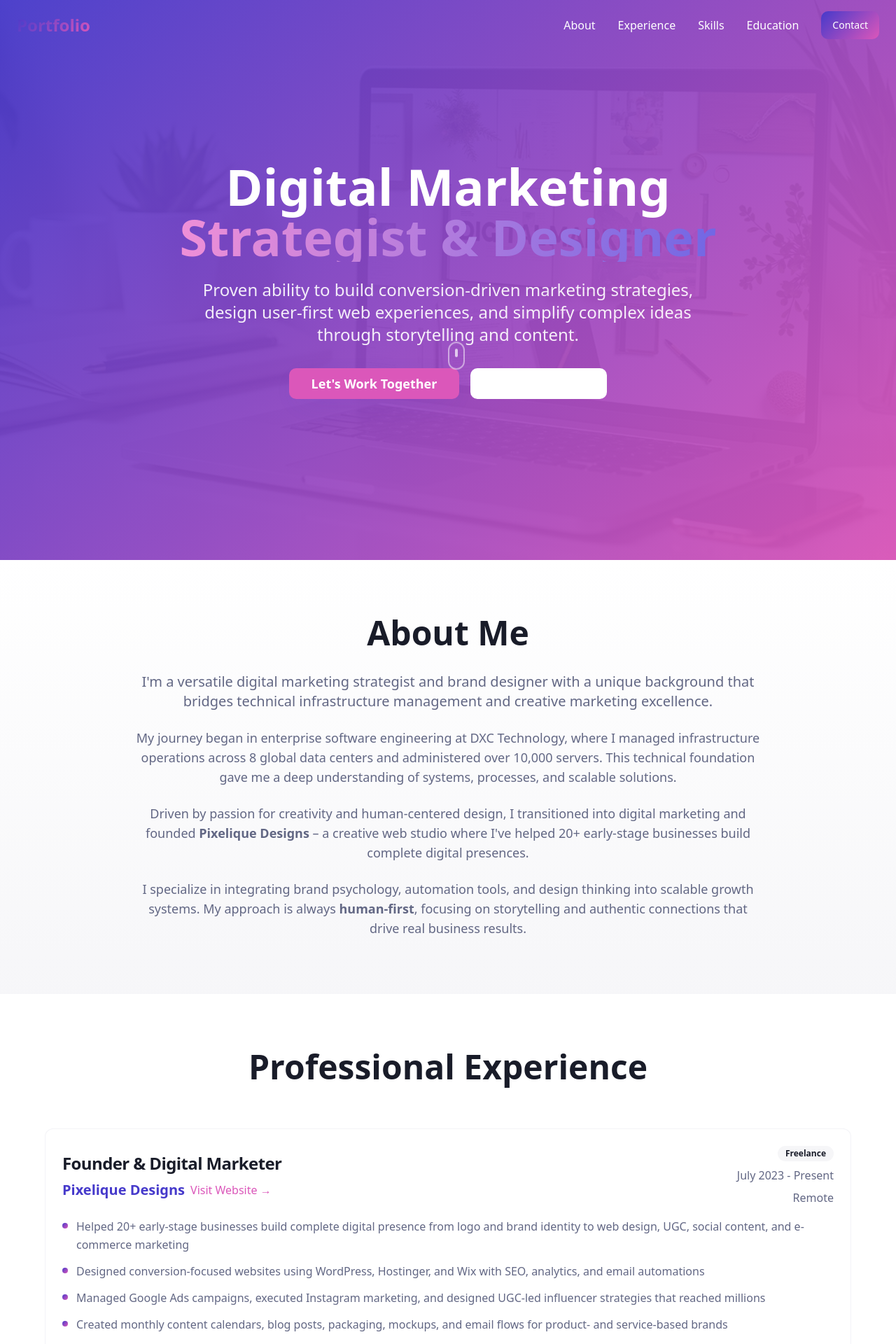
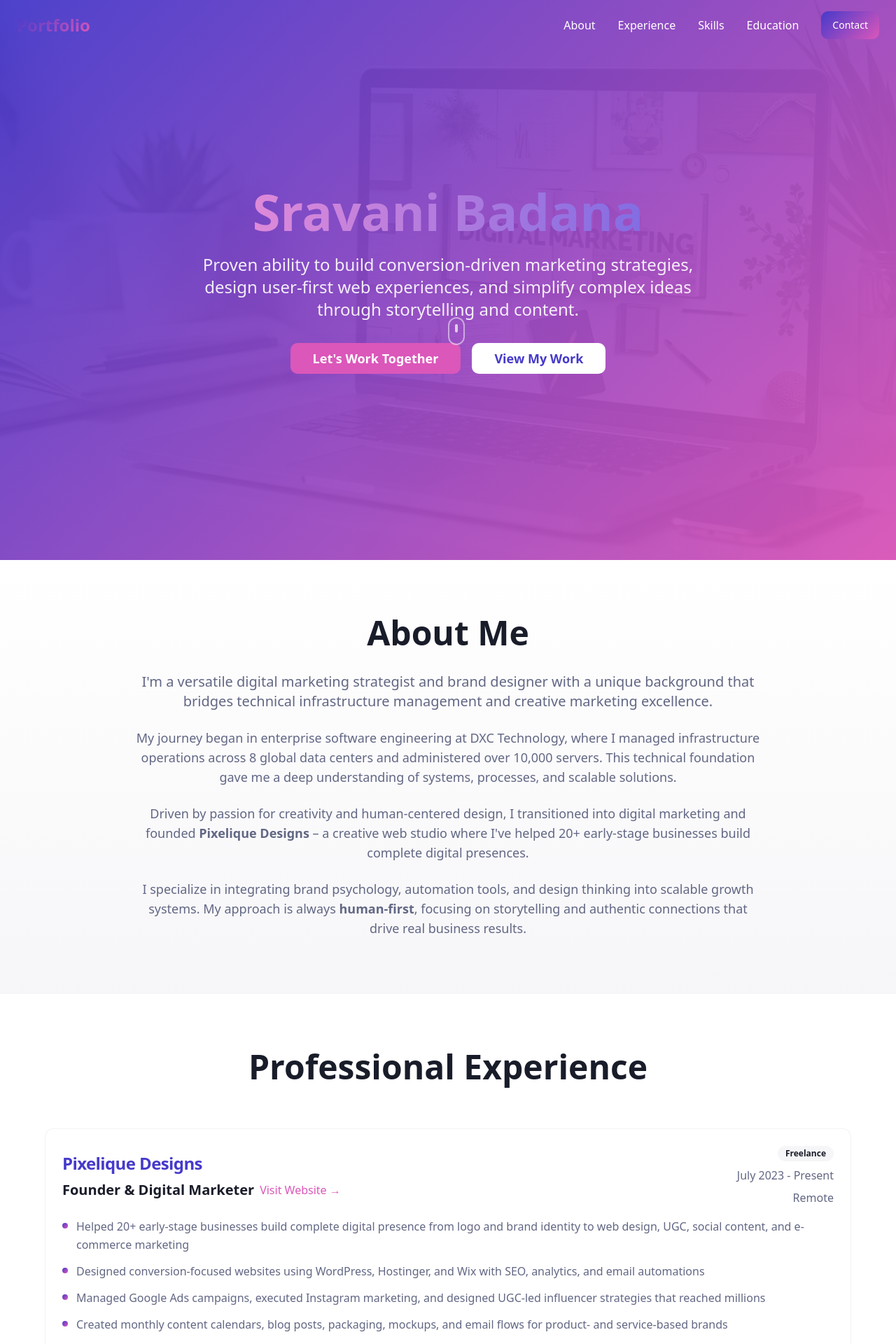
Before and after one commit to Chinnuhh/myportfolio, a React (Vite) app: page / in a window 1280 px wide. Shown: the top 1920 px of the page at 70% size. Built offline with nearby package versions, Linux system fonts and the light colour scheme.

Commit message:
Refactor Hero Section
Update hero section text readability, button colors, and personal information. Remove contact form and adjust experience display.

```diff
--- a/src/components/Experience.tsx
+++ b/src/components/Experience.tsx
@@ -50,12 +50,12 @@ const Experience = () => {
                 <CardHeader className="pb-4">
                   <div className="flex flex-col md:flex-row md:items-center md:justify-between gap-4">
                     <div>
-                      <CardTitle className="text-2xl font-bold text-foreground">
-                        {exp.position}
+                      <CardTitle className="text-2xl font-bold text-primary">
+                        {exp.company}
                       </CardTitle>
                       <div className="flex items-center gap-2 mt-2">
-                        <h3 className="text-xl font-semibold text-primary">
-                          {exp.company}
+                        <h3 className="text-xl font-semibold text-foreground">
+                          {exp.position}
                         </h3>
                         {exp.website && (
                           <a
--- a/src/components/Hero.tsx
+++ b/src/components/Hero.tsx
@@ -20,10 +20,9 @@ const Hero = () => {
       {/* Content */}
       <div className="relative z-10 text-center text-white px-6 max-w-5xl mx-auto">
         <div className="animate-fade-in-up">
-          <h1 className="text-5xl md:text-7xl font-bold mb-6 leading-tight">
-            Digital Marketing
+          <h1 className="text-5xl md:text-7xl font-bold mb-6 leading-tight text-white">
             <span className="block bg-gradient-to-r from-accent-glow to-primary-glow bg-clip-text text-transparent">
-              Strategist & Designer
+              Sravani Badana
             </span>
           </h1>
 
@@ -42,8 +41,8 @@ const Hero = () => {
             </Button>
             <Button
               size="lg"
-              variant="outline"
-              className="border-2 border-white/30 text-white hover:bg-white/10 backdrop-blur-sm font-semibold px-8 py-4 text-lg"
+              variant="secondary"
+              className="bg-white text-primary font-semibold px-8 py-4 text-lg hover:bg-white/90"
               onClick={() => document.getElementById('experience')?.scrollIntoView({ behavior: 'smooth' })}
             >
               View My Work
--- a/src/pages/Index.tsx
+++ b/src/pages/Index.tsx
@@ -4,7 +4,6 @@ import About from "@/components/About";
 import Experience from "@/components/Experience";
 import Skills from "@/components/Skills";
 import Education from "@/components/Education";
-import Contact from "@/components/Contact";
 import Footer from "@/components/Footer";
 
 const Index = () => {
@@ -16,7 +15,6 @@ const Index = () => {
       <Experience />
       <Skills />
       <Education />
-      <Contact />
       <Footer />
     </div>
   );
```
